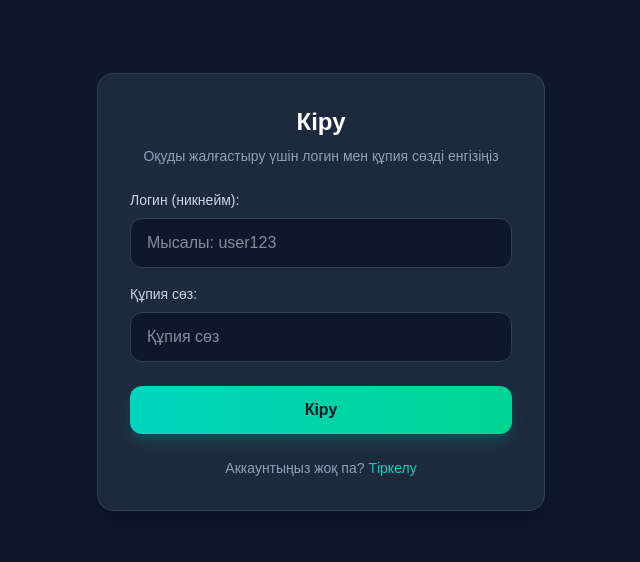
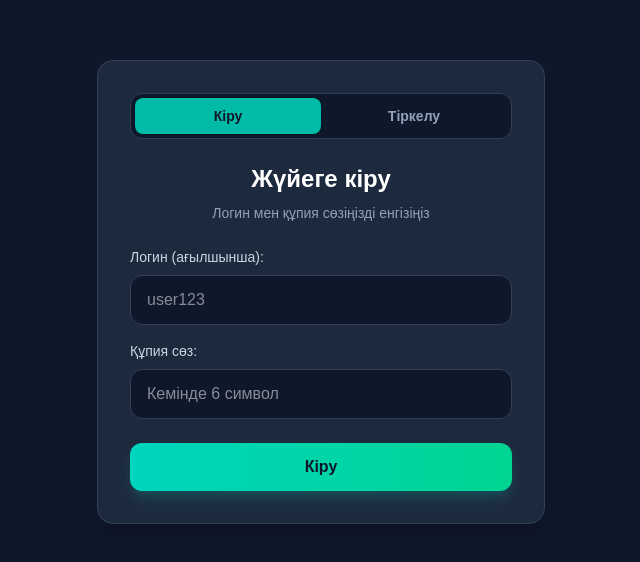
Before and after one commit to zhuk-67/qazaqsha, a Next.js app: page /login in a window 1280 px wide. Shown: the part 108-670 px from the top of the page, without its empty margins (319-959 px from the left). Built offline with nearby package versions, Linux system fonts and the light colour scheme.

Commit message:
Add tabs for login and registration

```diff
--- a/app/login/page.tsx
+++ b/app/login/page.tsx
@@ -5,44 +5,61 @@ import { supabase } from '@/lib/supabase'
 import { useRouter } from 'next/navigation'
 
 export default function LoginPage() {
+  const [isSignUp, setIsSignUp] = useState(false) // false = Кіру, true = Тіркелу
   const [username, setUsername] = useState('')
   const [password, setPassword] = useState('')
-  const [isSignUp, setIsSignUp] = useState(false)
   const [loading, setLoading] = useState(false)
   const [message, setMessage] = useState('')
+  const [isError, setIsError] = useState(false)
   const router = useRouter()
 
   const handleAuth = async (e: React.FormEvent) => {
     e.preventDefault()
     setLoading(true)
     setMessage('')
+    setIsError(false)
 
-    const cleanUsername = username.trim().toLowerCase().replace(/\s+/g, '')
-    const fakeEmail = `${cleanUsername}@qazaqqadam.local`
+    // Формируем чистый логин
+    const cleanUsername = username.trim().toLowerCase().replace(/[^a-z0-9]/g, '')
+
+    if (!cleanUsername) {
+      setMessage('Логин тек ағылшын әріптері мен саннан тұруы керек')
+      setIsError(true)
+      setLoading(false)
+      return
+    }
+
+    const formattedEmail = `${cleanUsername}@qazaq.com`
 
     try {
       if (isSignUp) {
+        // --- ТІРКЕЛУ (РЕГИСТРАЦИЯ) ---
         const { data, error } = await supabase.auth.signUp({
-          email: fakeEmail,
+          email: formattedEmail,
           password: password,
         })
+
         if (error) throw error
 
         if (data.session) {
           router.push('/learning-path')
         } else {
-          setMessage('Тіркелу сәтті өтті! Енді кіру батырмасын басыңыз.')
-          setIsSignUp(false)
+          setMessage('Тіркелу сәтті өтті! Енді "Кіру" қосымшасына өтіп, жүйеге кіріңіз.')
+          setIsError(false)
+          setIsSignUp(false) // Автоматически переключаем на вход после регистрации
         }
       } else {
+        // --- КІРУ (ВХОД) ---
         const { error } = await supabase.auth.signInWithPassword({
-          email: fakeEmail,
+          email: formattedEmail,
           password: password,
         })
+
         if (error) throw error
         router.push('/learning-path')
       }
     } catch (error: any) {
+      setIsError(true)
       setMessage(error.message || 'Қате орын алды. Логин немесе құпия сөзді тексеріңіз.')
     } finally {
       setLoading(false)
@@ -51,25 +68,53 @@ export default function LoginPage() {
 
   return (
     <div className="min-h-screen bg-slate-900 text-white flex items-center justify-center p-4">
-      <form onSubmit={handleAuth} className="max-w-md w-full bg-slate-800 border border-slate-700 rounded-2xl p-8 shadow-xl">
+      <div className="max-w-md w-full bg-slate-800 border border-slate-700 rounded-2xl p-8 shadow-xl">
+
+        {/* Переключатель Вкладка: Кіру / Тіркелу */}
+        <div className="flex bg-slate-900 p-1 rounded-xl mb-6 border border-slate-700">
+          <button
+            type="button"
+            onClick={() => { setIsSignUp(false); setMessage(''); }}
+            className={`flex-1 py-2 text-sm font-bold rounded-lg transition-all ${
+              !isSignUp ? 'bg-teal-500 text-slate-900 shadow' : 'text-slate-400 hover:text-white'
+            }`}
+          >
+            Кіру
+          </button>
+          <button
+            type="button"
+            onClick={() => { setIsSignUp(true); setMessage(''); }}
+            className={`flex-1 py-2 text-sm font-bold rounded-lg transition-all ${
+              isSignUp ? 'bg-teal-500 text-slate-900 shadow' : 'text-slate-400 hover:text-white'
+            }`}
+          >
+            Тіркелу
+          </button>
+        </div>
+
         <h2 className="text-2xl font-bold mb-2 text-center">
-          {isSignUp ? 'Тіркелу' : 'Кіру'}
+          {isSignUp ? 'Жаңа аккаунт ашу' : 'Жүйеге кіру'}
         </h2>
         <p className="text-slate-400 text-sm mb-6 text-center">
-          {isSignUp ? 'Жаңа аккаунт жасау үшін логин ойлап табыңыз' : 'Оқуды жалғастыру үшін логин мен құпия сөзді енгізіңіз'}
+          {isSignUp ? 'Логин мен құпия сөз ойлап табыңыз' : 'Логин мен құпия сөзіңізді енгізіңіз'}
         </p>
 
         {message && (
-          <div className="mb-4 p-3 rounded-lg bg-teal-500/10 border border-teal-500/30 text-teal-300 text-sm text-center">
+          <div className={`mb-4 p-3 rounded-lg text-sm text-center border ${
+            isError
+              ? 'bg-red-500/10 border-red-500/30 text-red-400'
+              : 'bg-teal-500/10 border-teal-500/30 text-teal-300'
+          }`}>
             {message}
           </div>
         )}
 
+        <form onSubmit={handleAuth}>
           <div className="mb-4">
-          <label className="block text-sm font-medium text-slate-300 mb-2">Логин (никнейм):</label>
+            <label className="block text-sm font-medium text-slate-300 mb-2">Логин (ағылшынша):</label>
             <input
               type="text"
-            placeholder="Мысалы: user123"
+              placeholder="user123"
               value={username}
               onChange={(e) => setUsername(e.target.value)}
               required
@@ -81,10 +126,11 @@ export default function LoginPage() {
             <label className="block text-sm font-medium text-slate-300 mb-2">Құпия сөз:</label>
             <input
               type="password"
-            placeholder="Құпия сөз"
+              placeholder="Кемінде 6 символ"
               value={password}
               onChange={(e) => setPassword(e.target.value)}
               required
+              minLength={6}
               className="w-full px-4 py-3 rounded-xl bg-slate-900 border border-slate-700 text-white focus:outline-none focus:border-teal-400 transition-colors"
             />
           </div>
@@ -96,18 +142,8 @@ export default function LoginPage() {
           >
             {loading ? 'Күте тұрыңыз...' : isSignUp ? 'Тіркелу' : 'Кіру'}
           </button>
-
-        <p className="mt-6 text-sm text-slate-400 text-center">
-          {isSignUp ? 'Аккаунтыңыз бар ма?' : 'Аккаунтыңыз жоқ па?'}{' '}
-          <button
-            type="button"
-            onClick={() => setIsSignUp(!isSignUp)}
-            className="text-teal-400 hover:underline font-medium"
-          >
-            {isSignUp ? 'Кіру' : 'Тіркелу'}
-          </button>
-        </p>
         </form>
+      </div>
     </div>
   )
 }
```
Lines whose indentation alone changed are shown as unchanged.
